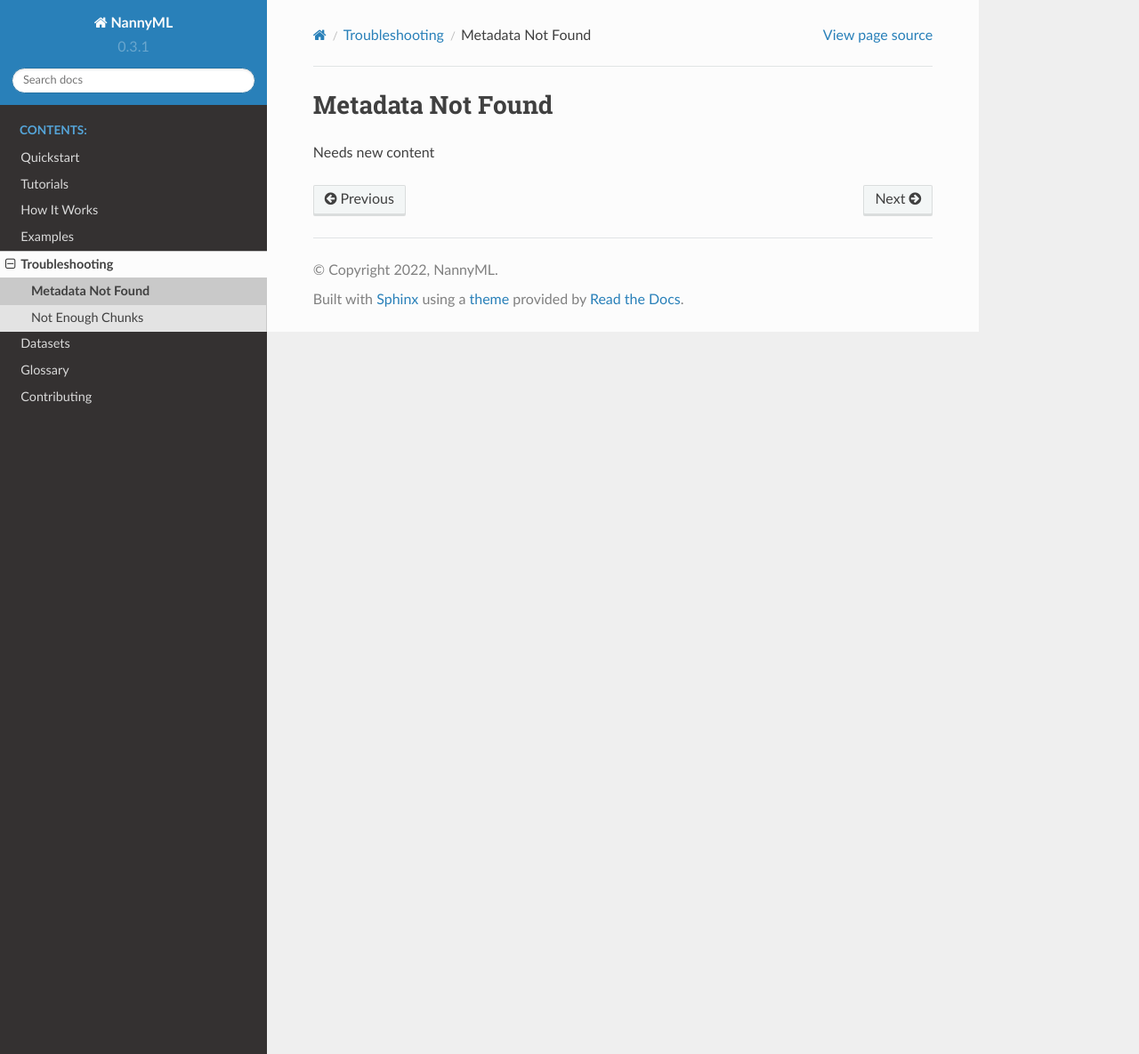
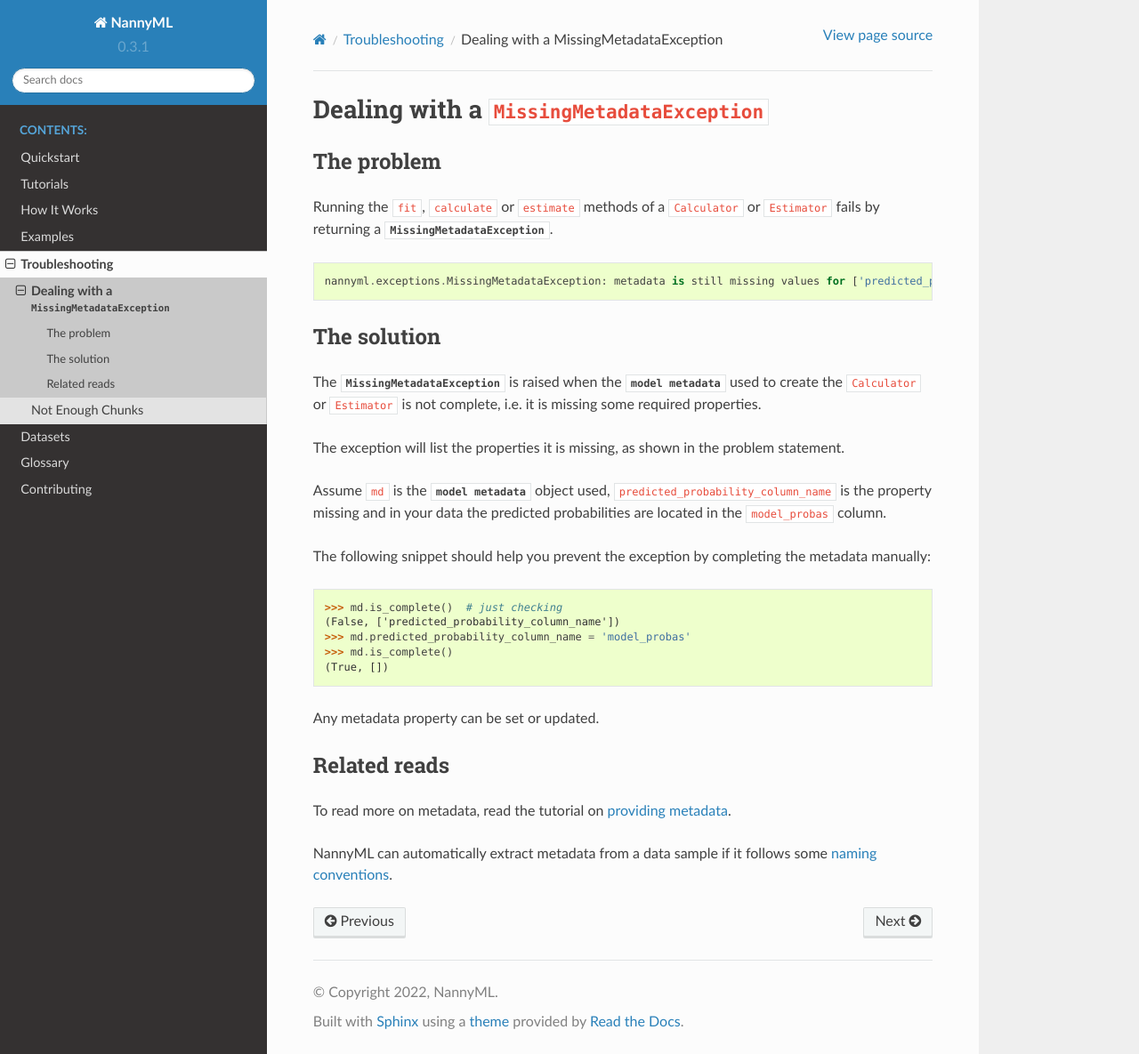
Before and after one commit to NannyML/nannyml, a Sphinx documentation site: the page built from docs/troubleshooting/metadata_not_found.rst, in a window 1280 px wide and 1185 px high. Shown: the whole window at 89% size. Built offline with Sphinx 7.4.7 and the Read the Docs theme 2.0.0, drawn with Linux system fonts in a browser that asks for light colours; pages that are not in the unit, such as notebooks, are missing from menus.

Commit message:
Add troubleshooting for missing metadata exception

```diff
--- a/docs/troubleshooting/metadata_not_found.rst
+++ b/docs/troubleshooting/metadata_not_found.rst
@@ -1,7 +1,48 @@
 .. _metadata_not_found:
 
-======================================
-Metadata Not Found
-======================================
+===========================================
+Dealing with a ``MissingMetadataException``
+===========================================
 
-Needs new content
+The problem
+-----------
+
+Running the ``fit``, ``calculate`` or ``estimate`` methods of a ``Calculator`` or ``Estimator`` fails by returning
+a :class:`~nannyml.exceptions.MissingMetadataException`.
+
+.. code-block::
+
+    nannyml.exceptions.MissingMetadataException: metadata is still missing values for ['predicted_probability_column_name'].
+
+
+The solution
+------------
+
+The :class:`~nannyml.exceptions.MissingMetadataException` is raised when the :class:`model metadata<nannyml.metadata.base.ModelMetadata>`
+used to create the ``Calculator`` or ``Estimator`` is not complete, i.e. it is missing some required properties.
+
+The exception will list the properties it is missing, as shown in the problem statement.
+
+Assume ``md`` is the :class:`model metadata<nannyml.metadata.base.ModelMetadata>` object used,
+``predicted_probability_column_name`` is the property missing and in your data the predicted probabilities are located
+in the ``model_probas`` column.
+
+The following snippet should help you prevent the exception by completing the metadata manually:
+
+.. code-block:: python
+
+    >>> md.is_complete()  # just checking
+    (False, ['predicted_probability_column_name'])
+    >>> md.predicted_probability_column_name = 'model_probas'
+    >>> md.is_complete()
+    (True, [])
+
+Any metadata property can be set or updated.
+
+
+Related reads
+-------------
+
+To read more on metadata, read the tutorial on :ref:`providing metadata<import-data>`.
+
+NannyML can automatically extract metadata from a data sample if it follows some :ref:`naming conventions<deep_dive_metadata_extraction>`.
```
